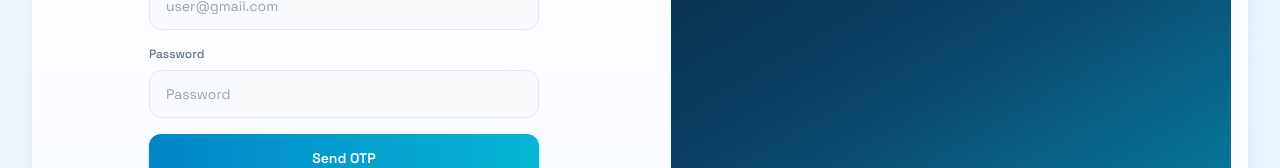
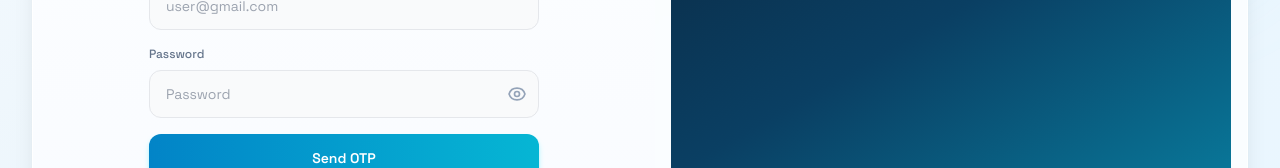
Before and after one commit to Shivadarshan-HM/Ai-resume-skill-gap-analyzer, a React (Create React App) app in the folder frontend/: page /login in a window 1280 px wide. Shown: the part 537-705 px from the top of the page. Built offline with nearby package versions, Linux system fonts and the light colour scheme.

Commit message:
fix: user-specific notifications, password eye icon, Google OAuth popup

```diff
--- a/frontend/src/components/Dashboard.jsx
+++ b/frontend/src/components/Dashboard.jsx
@@ -26,18 +26,18 @@ const ROUTE_LABELS = {
 };
 
 // ─── Activity helpers ───────────────────────────────────────────
-const ACTIVITY_KEY = "cv_activity_log";
+const getActivityKey = () => { try { const u = JSON.parse(localStorage.getItem("user") || "{}"); return `cv_activity_log_${u.id || "guest"}`; } catch { return "cv_activity_log_guest"; } };
 
 function loadActivity() {
   try {
-    return JSON.parse(localStorage.getItem(ACTIVITY_KEY) || "[]");
+    return JSON.parse(localStorage.getItem(getActivityKey()) || "[]");
   } catch {
     return [];
   }
 }
 
 function saveActivity(log) {
-  localStorage.setItem(ACTIVITY_KEY, JSON.stringify(log.slice(0, 20))); // keep last 20
+  localStorage.setItem(getActivityKey(), JSON.stringify(log.slice(0, 20))); // keep last 20
 }
 
 export function logActivity(message) {
@@ -247,7 +247,7 @@ function Dashboard({ user, onUserUpdate, onLogout, analysisData, setAnalysisData
           {log.length > 0 && (
             <button
               onClick={() => {
-                localStorage.removeItem(ACTIVITY_KEY);
+                localStorage.removeItem(getActivityKey());
                 setActivityLog([]);
               }}
               className="rounded-xl border border-rose-100 bg-rose-50 px-3 py-1.5 text-xs font-medium text-rose-600 hover:bg-rose-100"
--- a/frontend/src/pages/Login.jsx
+++ b/frontend/src/pages/Login.jsx
@@ -27,6 +27,7 @@ function Login({ onLoginSuccess }) {
   const [fullName, setFullName] = useState("");
   const [email, setEmail] = useState("");
   const [password, setPassword] = useState("");
+  const [showPassword, setShowPassword] = useState(false);
   const [otp, setOtp] = useState("");
   const [loading, setLoading] = useState(false);
   const [oauthLoading, setOauthLoading] = useState(false);
@@ -218,7 +219,12 @@ function Login({ onLoginSuccess }) {
                   <label className="block"><span className="mb-2 block text-xs font-medium text-slate-500">Email</span>
                     <input type="email" value={email} onChange={(e) => setEmail(e.target.value)} placeholder="user@gmail.com" className="h-12 w-full rounded-xl border border-gray-200 bg-gray-50 px-4 text-sm text-slate-700 outline-none transition focus:ring-2 focus:ring-sky-400" /></label>
                   <label className="block"><span className="mb-2 block text-xs font-medium text-slate-500">Password</span>
-                    <input type="password" value={password} onChange={(e) => setPassword(e.target.value)} placeholder="Password" className="h-12 w-full rounded-xl border border-gray-200 bg-gray-50 px-4 text-sm text-slate-700 outline-none transition focus:ring-2 focus:ring-sky-400" /></label>
+                    <div className="relative">
+                      <input type={showPassword ? "text" : "password"} value={password} onChange={(e) => setPassword(e.target.value)} placeholder="Password" className="h-12 w-full rounded-xl border border-gray-200 bg-gray-50 px-4 pr-10 text-sm text-slate-700 outline-none transition focus:ring-2 focus:ring-sky-400" />
+                      <button type="button" onClick={() => setShowPassword(v => !v)} className="absolute right-3 top-3.5 text-slate-400 hover:text-slate-600">
+                        {showPassword ? <svg xmlns="http://www.w3.org/2000/svg" className="h-5 w-5" fill="none" viewBox="0 0 24 24" stroke="currentColor"><path strokeLinecap="round" strokeLinejoin="round" strokeWidth={2} d="M13.875 18.825A10.05 10.05 0 0112 19c-4.478 0-8.268-2.943-9.543-7a9.97 9.97 0 011.563-3.029m5.858.908a3 3 0 114.243 4.243M9.878 9.878l4.242 4.242M9.88 9.88l-3.29-3.29m7.532 7.532l3.29 3.29M3 3l3.59 3.59m0 0A9.953 9.953 0 0112 5c4.478 0 8.268 2.943 9.543 7a10.025 10.025 0 01-4.132 4.411m0 0L21 21" /></svg> : <svg xmlns="http://www.w3.org/2000/svg" className="h-5 w-5" fill="none" viewBox="0 0 24 24" stroke="currentColor"><path strokeLinecap="round" strokeLinejoin="round" strokeWidth={2} d="M15 12a3 3 0 11-6 0 3 3 0 016 0z" /><path strokeLinecap="round" strokeLinejoin="round" strokeWidth={2} d="M2.458 12C3.732 7.943 7.523 5 12 5c4.478 0 8.268 2.943 9.542 7-1.274 4.057-5.064 7-9.542 7-4.477 0-8.268-2.943-9.542-7z" /></svg>}
+                      </button>
+                    </div></label>
                   {error && <p className="rounded-xl border border-rose-200 bg-rose-50 px-3 py-2 text-sm text-rose-700">{error}</p>}
                   <motion.button type="submit" disabled={loading} className="h-12 w-full rounded-xl bg-gradient-to-r from-sky-600 to-cyan-500 text-sm font-semibold text-white shadow-md shadow-cyan-200 disabled:opacity-70" whileHover={{ scale: 1.02 }} whileTap={{ scale: 0.98 }}>
                     {loading ? "Sending OTP..." : "Send OTP"}
@@ -247,7 +253,12 @@ function Login({ onLoginSuccess }) {
                   <label className="block"><span className="mb-2 block text-xs font-medium text-slate-500">Email</span>
                     <input type="email" value={email} onChange={(e) => setEmail(e.target.value)} placeholder="user@gmail.com" className="h-12 w-full rounded-xl border border-gray-200 bg-gray-50 px-4 text-sm text-slate-700 outline-none transition focus:ring-2 focus:ring-sky-400" /></label>
                   <label className="block"><span className="mb-2 block text-xs font-medium text-slate-500">Password</span>
-                    <input type="password" value={password} onChange={(e) => setPassword(e.target.value)} placeholder="Password" className="h-12 w-full rounded-xl border border-gray-200 bg-gray-50 px-4 text-sm text-slate-700 outline-none transition focus:ring-2 focus:ring-sky-400" /></label>
+                    <div className="relative">
+                      <input type={showPassword ? "text" : "password"} value={password} onChange={(e) => setPassword(e.target.value)} placeholder="Password" className="h-12 w-full rounded-xl border border-gray-200 bg-gray-50 px-4 pr-10 text-sm text-slate-700 outline-none transition focus:ring-2 focus:ring-sky-400" />
+                      <button type="button" onClick={() => setShowPassword(v => !v)} className="absolute right-3 top-3.5 text-slate-400 hover:text-slate-600">
+                        {showPassword ? <svg xmlns="http://www.w3.org/2000/svg" className="h-5 w-5" fill="none" viewBox="0 0 24 24" stroke="currentColor"><path strokeLinecap="round" strokeLinejoin="round" strokeWidth={2} d="M13.875 18.825A10.05 10.05 0 0112 19c-4.478 0-8.268-2.943-9.543-7a9.97 9.97 0 011.563-3.029m5.858.908a3 3 0 114.243 4.243M9.878 9.878l4.242 4.242M9.88 9.88l-3.29-3.29m7.532 7.532l3.29 3.29M3 3l3.59 3.59m0 0A9.953 9.953 0 0112 5c4.478 0 8.268 2.943 9.543 7a10.025 10.025 0 01-4.132 4.411m0 0L21 21" /></svg> : <svg xmlns="http://www.w3.org/2000/svg" className="h-5 w-5" fill="none" viewBox="0 0 24 24" stroke="currentColor"><path strokeLinecap="round" strokeLinejoin="round" strokeWidth={2} d="M15 12a3 3 0 11-6 0 3 3 0 016 0z" /><path strokeLinecap="round" strokeLinejoin="round" strokeWidth={2} d="M2.458 12C3.732 7.943 7.523 5 12 5c4.478 0 8.268 2.943 9.542 7-1.274 4.057-5.064 7-9.542 7-4.477 0-8.268-2.943-9.542-7z" /></svg>}
+                      </button>
+                    </div></label>
                   {error && <p className="rounded-xl border border-rose-200 bg-rose-50 px-3 py-2 text-sm text-rose-700">{error}</p>}
                   {success && <p className="rounded-xl border border-emerald-200 bg-emerald-50 px-3 py-2 text-sm text-emerald-700">{success}</p>}
                   <motion.button type="submit" disabled={loading} className="h-12 w-full rounded-xl bg-gradient-to-r from-sky-600 to-cyan-500 text-sm font-semibold text-white shadow-md shadow-cyan-200 disabled:opacity-70" whileHover={{ scale: 1.02 }} whileTap={{ scale: 0.98 }}>
```
